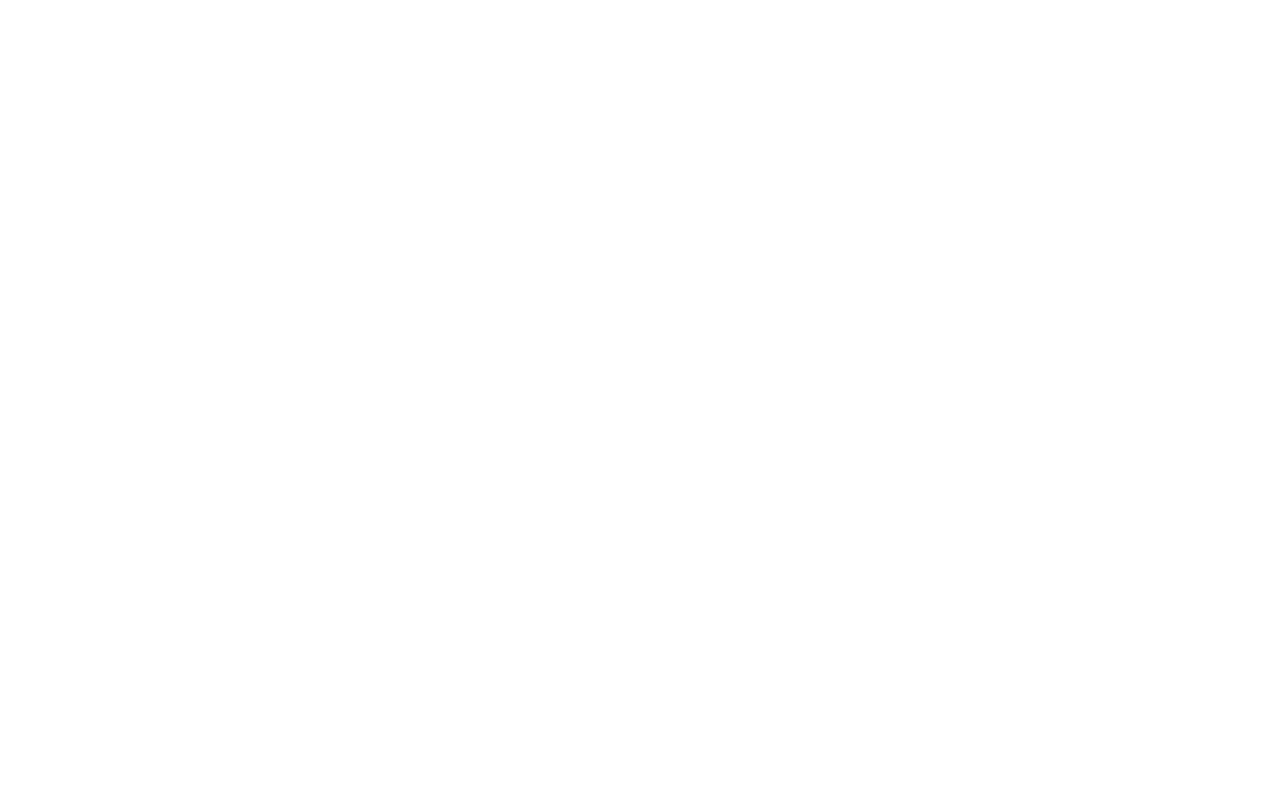
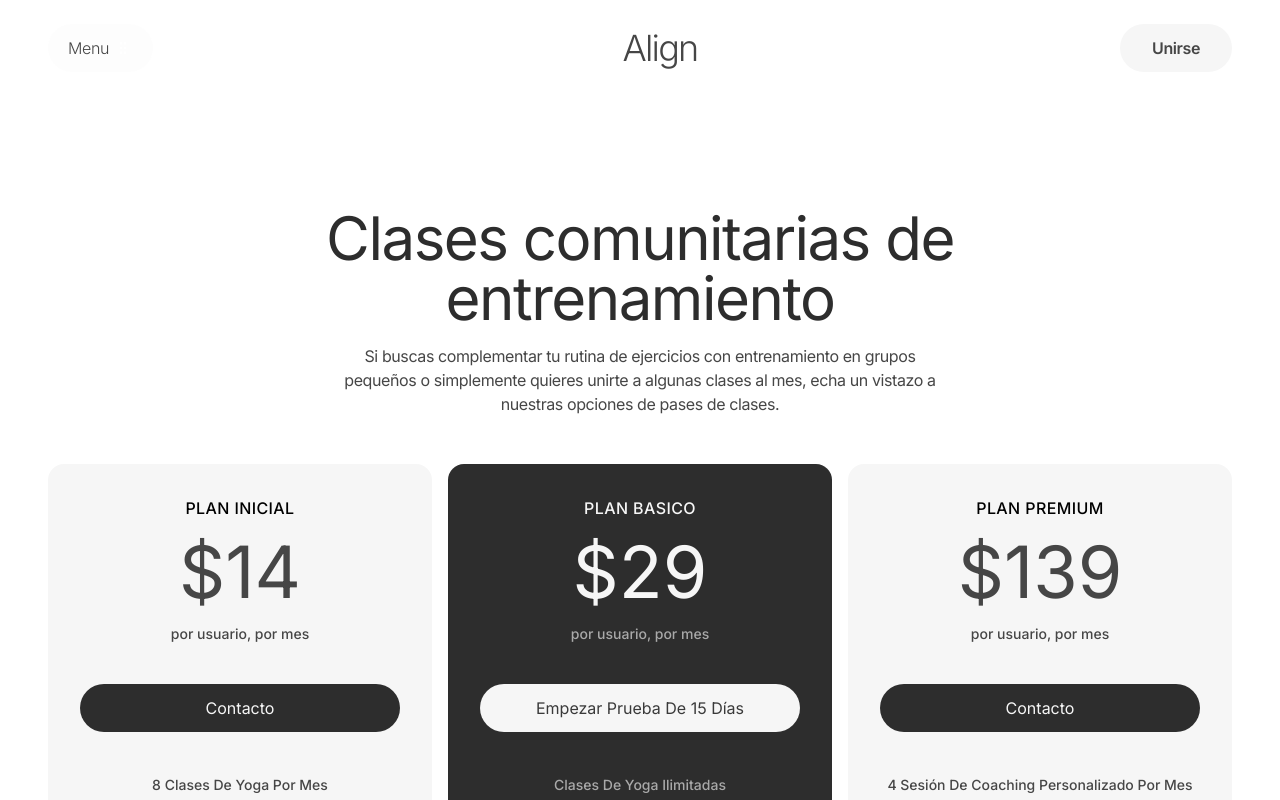
Before and after one commit to Diego-fdev/align, a React (Vite) app: page /planes in a window 1280 px wide. Before the commit this address had no page. Shown: the top 800 px of the page. Built offline with nearby package versions, Linux system fonts and the light colour scheme.

Commit message:
añadida la pagina planes

```diff
--- /dev/null
+++ b/src/pages/planes/Planes.jsx
@@ -0,0 +1,13 @@
+import SectionPlanes from "../Inicio/components/SectionPlanes";
+import SectionEleccion from "./components/SectionEleccion";
+
+export default function Planes() {
+  return (
+    <>
+      <SectionPlanes
+        isMainSection={true}
+        customStyles="pt-32 lg:pt-40 xl:pt-52"
+      />
+    </>
+  );
+}
--- a/src/router/AppRouter.jsx
+++ b/src/router/AppRouter.jsx
@@ -3,6 +3,7 @@
 import MainLayout from "../layouts/MainLayout";
 import Tutoras from "../pages/tutoras/Tutoras";
 import Contacto from "../pages/contacto/Contacto";
+import Planes from "../pages/planes/Planes";
 
 export default function AppRouter() {
   return (
@@ -12,6 +13,7 @@
           <Route path="/" element={<Inicio />} />
           <Route path="/tutoras" element={<Tutoras />} />
           <Route path="/contacto" element={<Contacto />} />
+          <Route path="/planes" element={<Planes />} />
         </Route>
       </Routes>
     </BrowserRouter>
```
